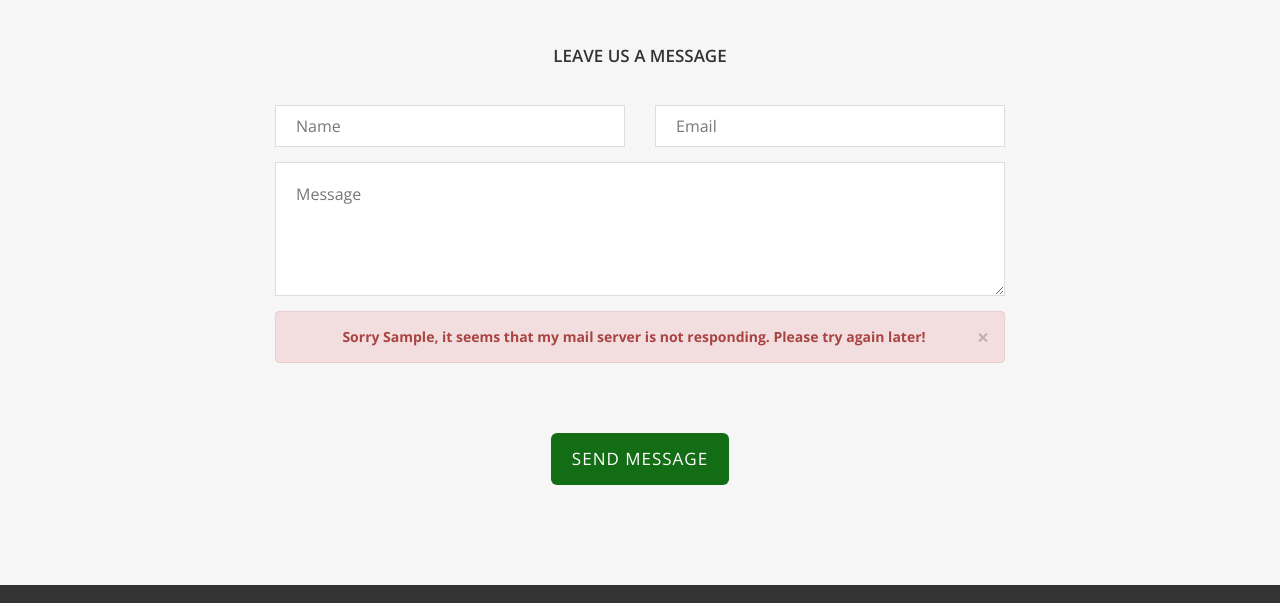
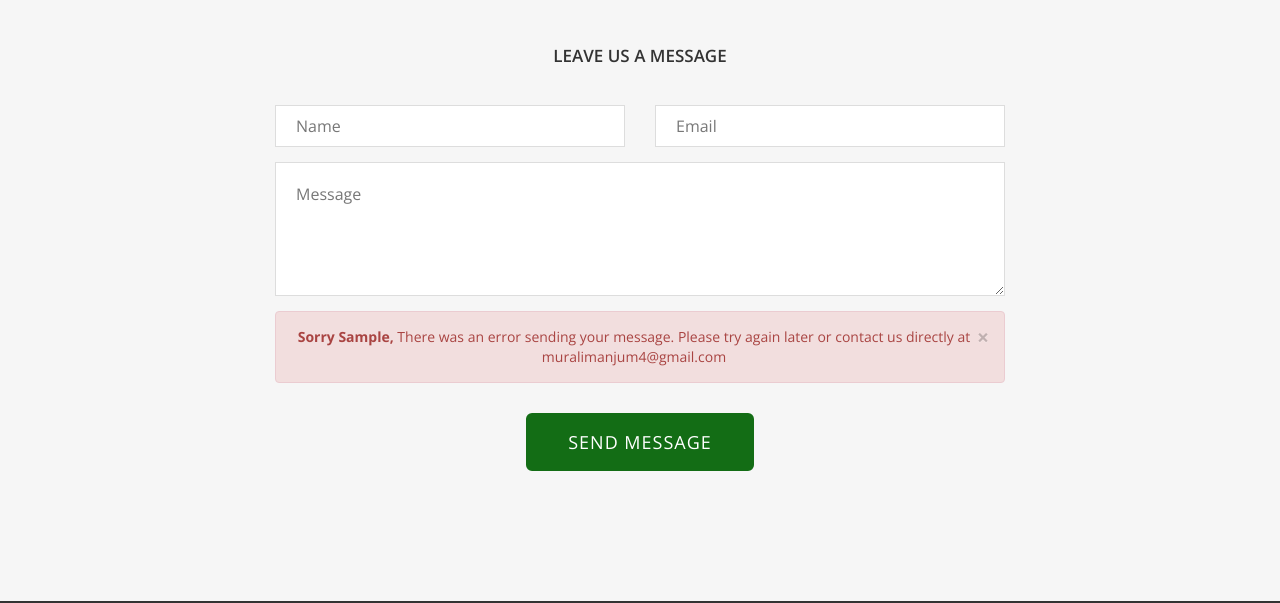
Before and after one commit to PrajwalMurali/TERRARIUMTALES, a website: page index.html in a window 1280 px wide. Both pictures are taken after typing "Sample", "name@example.com", "Sample" into the empty fields and a click on the button "SEND MESSAGE". Shown: the part 4657-5260 px from the top of the page. Drawn offline with nearby package versions, Linux system fonts and the light colour scheme; no server answers.

Commit message:
Integrate Formspree contact form with improved styling and error handling

```diff
--- a/css/style.css
+++ b/css/style.css
@@ -492,6 +492,19 @@ color: #777;
 #contact .contact-item {
 	margin: 20px 0 40px 0;
 }
+#contact .btn-custom {
+	background-color: #136d15;
+	color: #fff;
+	border: 2px solid #136d15;
+	display: block;
+	margin: 30px auto;
+	padding: 15px 40px;
+	font-size: 18px;
+}
+#contact .btn-custom:hover {
+	background-color: #0d5010;
+	border-color: #0d5010;
+}
 /* Footer Section*/
 #footer {
 	background: #333;
--- a/index.html
+++ b/index.html
@@ -332,7 +332,7 @@
     </div>
     <div class="col-md-8 col-md-offset-2">
       <h3>Leave us a message</h3>
-    <form name="sentMessage" id="contactForm" novalidate role="form" method="post" action="/submit-form">
+    <form name="sentMessage" id="contactForm" novalidate role="form">
         <div class="row">
           <div class="col-md-6">
             <div class="form-group">
--- a/js/contact_me.js
+++ b/js/contact_me.js
@@ -17,33 +17,37 @@ $(function() {
                 firstName = name.split(' ').slice(0, -1).join(' ');
             }
             $.ajax({
-                url: "././mail/contact_me.php",
+                url: "https://formspree.io/f/mdallzwp",
                 type: "POST",
                 data: {
                     name: name,
                     email: email,
                     message: message
                 },
+                dataType: "json",
                 cache: false,
-                success: function() {
+                success: function(response) {
                     // Success message
                     $('#success').html("<div class='alert alert-success'>");
                     $('#success > .alert-success').html("<button type='button' class='close' data-dismiss='alert' aria-hidden='true'>&times;")
                         .append("</button>");
                     $('#success > .alert-success')
-                        .append("<strong>Your message has been sent. </strong>");
+                        .append("<strong>Thank you " + firstName + "! </strong>");
+                    $('#success > .alert-success')
+                        .append("Your message has been sent successfully. We'll get back to you soon!");
                     $('#success > .alert-success')
                         .append('</div>');
 
                     //clear all fields
                     $('#contactForm').trigger("reset");
                 },
-                error: function() {
+                error: function(error) {
                     // Fail message
                     $('#success').html("<div class='alert alert-danger'>");
                     $('#success > .alert-danger').html("<button type='button' class='close' data-dismiss='alert' aria-hidden='true'>&times;")
                         .append("</button>");
-                    $('#success > .alert-danger').append("<strong>Sorry " + firstName + ", it seems that my mail server is not responding. Please try again later!");
+                    $('#success > .alert-danger').append("<strong>Sorry " + firstName + ", </strong>");
+                    $('#success > .alert-danger').append("There was an error sending your message. Please try again later or contact us directly at muralimanjum4@gmail.com");
                     $('#success > .alert-danger').append('</div>');
                     //clear all fields
                     $('#contactForm').trigger("reset");
```
